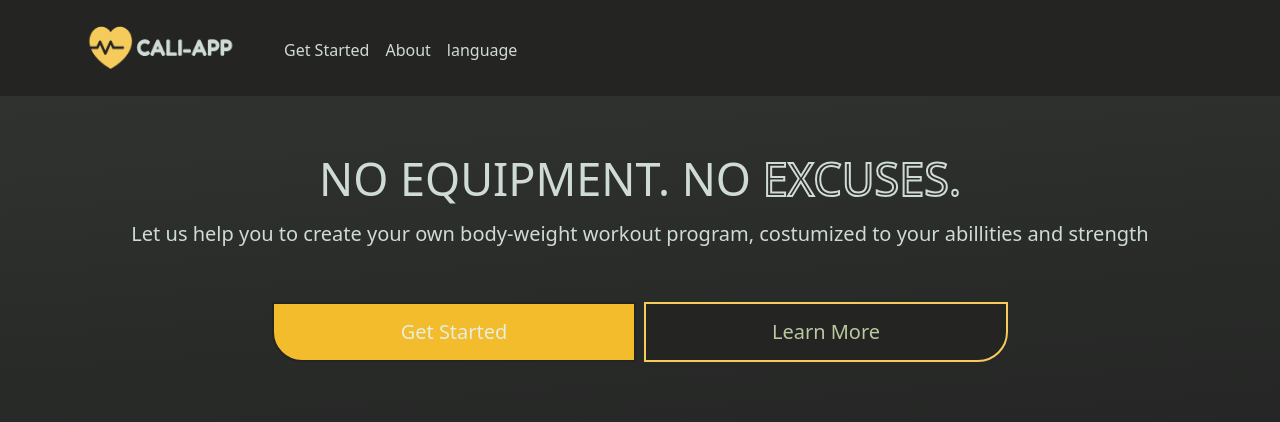
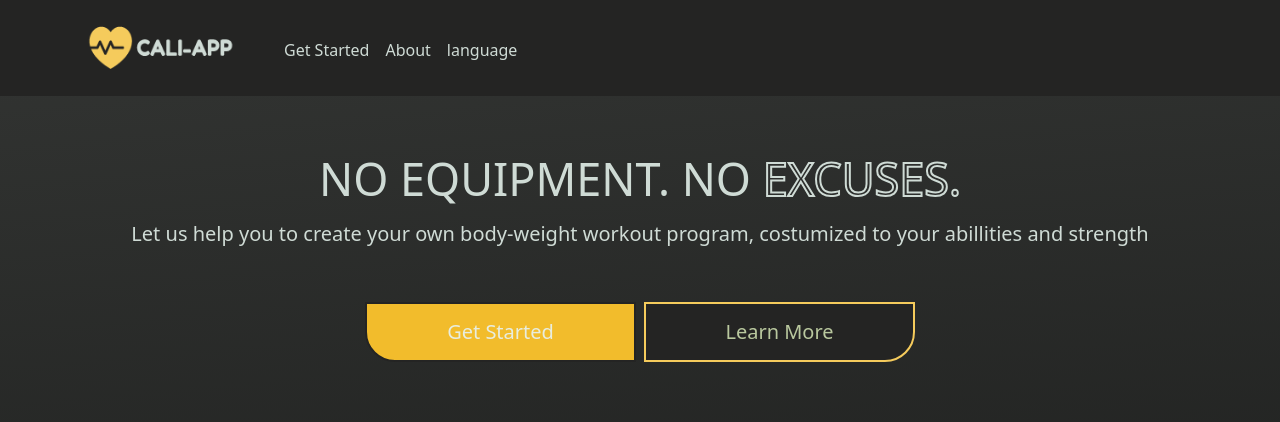
Before and after one commit to Amicht/cali-app, a Next.js app: page / in a window 1280 px wide. Shown: the top 422 px of the page. Built offline with nearby package versions, Linux system fonts and the light colour scheme.

Commit message:
final fixes + readme

```diff
--- a/components/choose-program/stepper/StartStepCard.tsx
+++ b/components/choose-program/stepper/StartStepCard.tsx
@@ -22,7 +22,7 @@ const StartStepCard = ({isStepsCompleted,startBtnTxt}: Props) => {
 
 
   return (
-    <div className='muscle-group-card mt-4'>
+    <div className='muscle-group-card mt-4 px-4'>
         <h2 style={{direction: direction=== 'rtl'? 'rtl':'ltr'}}
             className='my-5'>
             {isStepsCompleted?
@@ -31,7 +31,7 @@ const StartStepCard = ({isStepsCompleted,startBtnTxt}: Props) => {
         </h2>
 
         {isStepsCompleted?
-            <div onClick={onNextBtnClick} className='pt-4 col-md-4 mx-auto'>
+            <div onClick={onNextBtnClick} className='pt-4 col-md-6 col-sm-8 mx-auto'>
                 <CostumBtn  txt={startBtnTxt} theme='light' />
             </div> : null}
     </div>
--- a/components/navbar/AppNavbar.tsx
+++ b/components/navbar/AppNavbar.tsx
@@ -1,4 +1,3 @@
-'use client'
 import { LanguageCtst } from '../../services/context/LanguageService';
 import React from 'react'
 import ChangeLanguageComponent from './change-language/ChangeLanguage';
--- a/pages/index.tsx
+++ b/pages/index.tsx
@@ -45,7 +45,7 @@ export default function Home() {
 
           {btns.map((btn, idx) =>
             <div
-              className='col-sm-4 mt-2 px-1'
+              className='col-sm-4 col-md-3 mt-2 px-1'
               key={btn.txt + idx}>
 
                 <Link href={btn.link!}>
--- a/styles/_colors.module.scss
+++ /dev/null
@@ -1,23 +0,0 @@
-$light: #e8eddf;
-$blue: #cfdbd5;
-$yellow: #f5cb5c;
-$grey: #333533;
-$dark: #242423;
-$green:#008000;
-$orange:#ffa500;
-$red:#ff0000;
-
-$primary:       $blue;
-$secondary:     $yellow;
-$success:       $grey;
-$danger: $red;
-$info: $green;
-$alert: $orange;
-
-
-$dark-bg-gardient: linear-gradient(175deg, $success ,darken($success, 10%));
-$secondary-bg-gardient: linear-gradient(175deg, $secondary ,darken($secondary, 10%));
-$light-bg-gardient: linear-gradient(90deg, darken($light, 10%), $light);
-
-
-@import "~bootstrap/scss/bootstrap";
```
Also changed, not shown: 1 other file (tests, documents, lock files or other folders).
